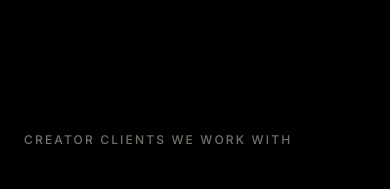
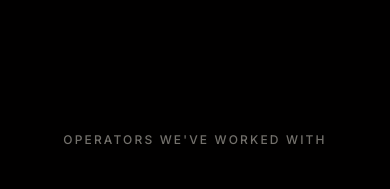
Before and after one commit to tayyibf555-prog/hamza-the-alchemist-website, a Next.js app: page / in a window 390 px wide. Shown: the part 7480-7669 px from the top of the page. Built offline with nearby package versions, Linux system fonts and the light colour scheme.

Commit message:
copy: client marquee — rename 'Creator clients we work with' → 'Operators we've worked with', center it

```diff
--- a/app/components/ClientPortfolio.tsx
+++ b/app/components/ClientPortfolio.tsx
@@ -171,8 +171,8 @@ export function ClientPortfolio() {
       }}
     >
       <Reveal>
-        <p className="eyebrow text-[var(--color-ivory-faint)] mb-8 px-6 lg:px-10">
-          Creator clients we work with
+        <p className="eyebrow text-[var(--color-ivory-faint)] mb-8 px-6 lg:px-10 text-center">
+          Operators we&apos;ve worked with
         </p>
       </Reveal>
 
```
